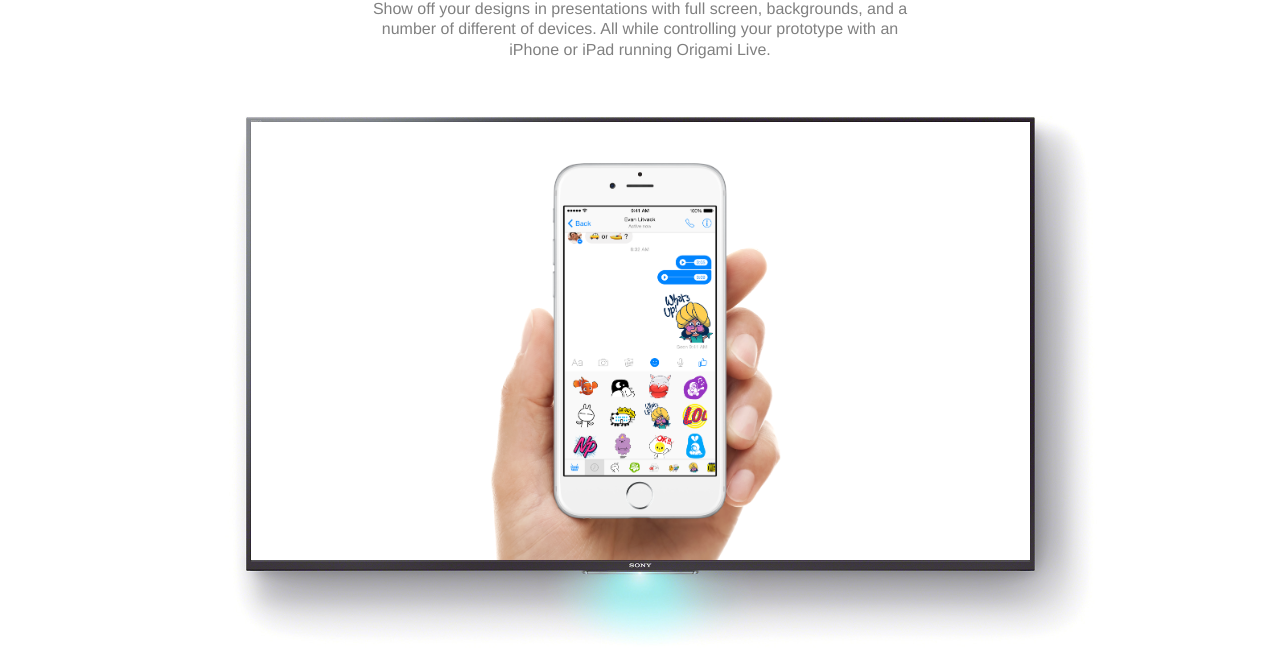
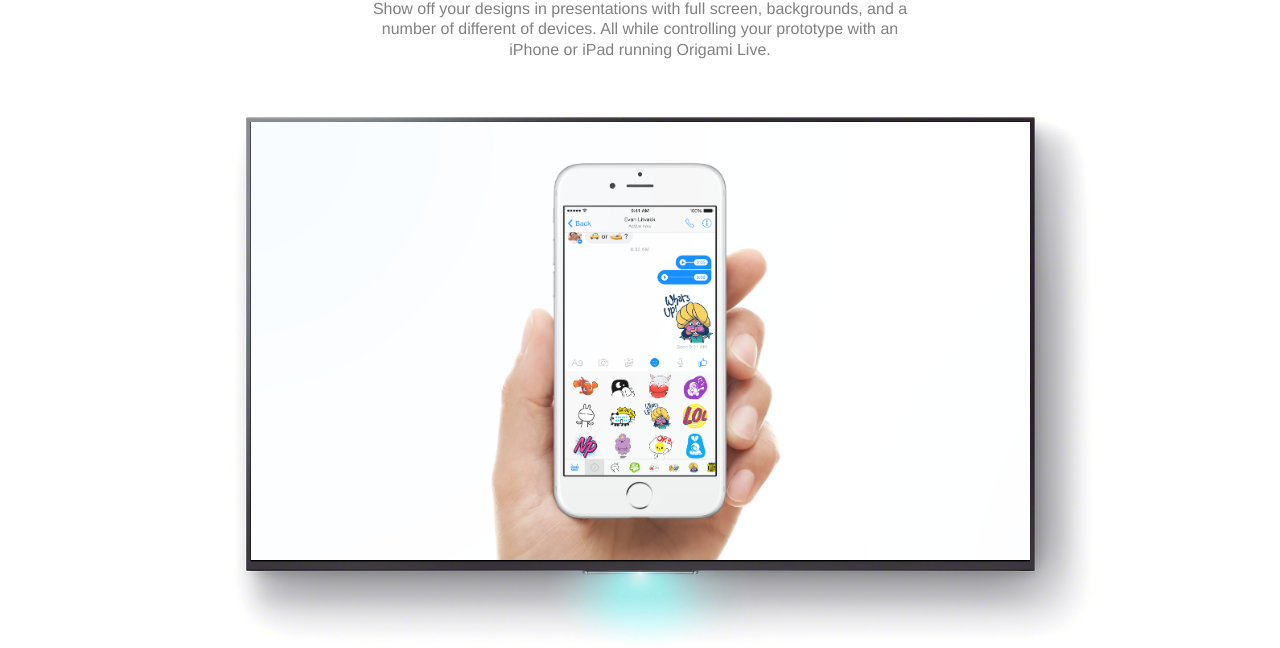
Before and after one commit to facebookarchive/origami, a Jekyll site: the page built from index.html, in a window 1280 px wide. Shown: the part 1047-1695 px from the top of the page. Built offline with Jekyll 4.4.1, drawn with Linux system fonts in a browser that asks for light colours; Markdown is read by kramdown in place of the engine named in the settings; the list of posts is cut into pages by our own code; comment, search, counter and statistics services are not loaded.

Commit message:
Added lighting to the TV screen and removed Sony branding

```diff
--- a/index.html
+++ b/index.html
@@ -26,6 +26,7 @@
 				<div class="mockup"></div>
 				<div class="phone"></div>
 				<div class="darkening"></div>
+				<div class="lighting"></div>
 			</div>
 		</div>
 		<div id="controller">
--- a/public/css/homepage.css
+++ b/public/css/homepage.css
@@ -82,8 +82,7 @@
 	overflow: hidden;
 }
 
-#screen .hand {
-	background-image: url('../images/hand.png');
+#screen div {
 	background-size: contain;
 	background-position: center;
 	background-repeat: no-repeat;
@@ -93,38 +92,25 @@
 	top: 0;
 }
 
+#screen .hand {
+	background-image: url('../images/hand.png');
+}
+
 #screen .mockup {
 	background-image: url('../images/messenger.png');
-	background-size: contain;
-	background-position: center;
-	background-repeat: no-repeat;
-	width: 100%;
-	height: 100%;
-	position: absolute;
-	top: 0;
 }
 
 #screen .darkening {
 	background-image: url('../images/darkening.png');
-	background-size: cover;
-	background-position: center;
-	background-repeat: no-repeat;
-	width: 100%;
-	height: 100%;
-	position: absolute;
-	top: 0;
 	opacity: 0;
 }
 
 #screen .phone {
 	background-image: url('../images/iphone.png');
-	background-size: contain;
-	background-position: center;
-	background-repeat: no-repeat;
-	width: 100%;
-	height: 100%;
-	position: absolute;
-	top: 0;
+}
+
+#screen .lighting {
+	background-image: url('../images/tv-lighting.png');
 }
 
 #controller {
```
Also changed, not shown: public/images/tv-lighting.png (added), public/images/tv.jpg, 4 other files.
